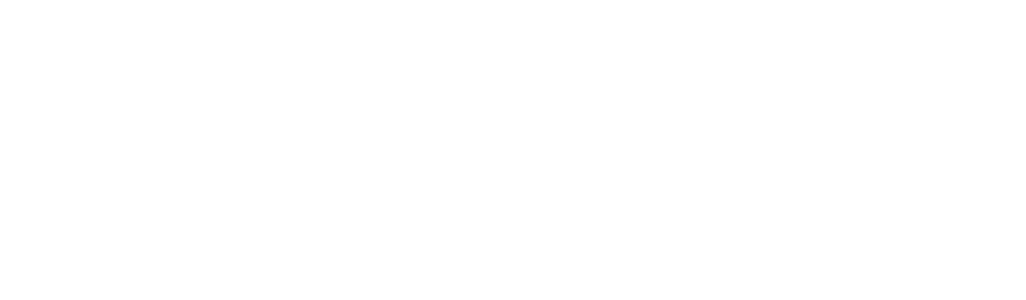
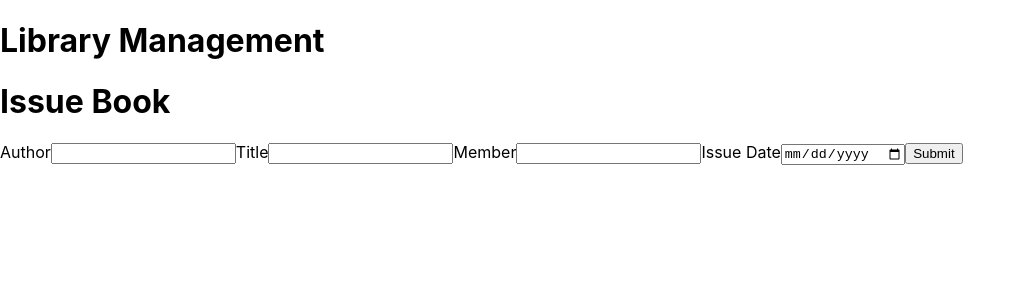
Before and after one commit to vinyselopal/LibraryManagementClient, a React (Create React App) app: page /issue_book in a window 1280 px wide. Before the commit this address had no page. Shown: the top 300 px of the page, without its empty margins (0-1026 px from the left). Built offline with nearby package versions, Linux system fonts and the light colour scheme.

Commit message:
create IssueBook component and api

```diff
--- a/src/App.js
+++ b/src/App.js
@@ -4,6 +4,7 @@
 import AddBooks from "./pages/AddBooks";
 import SearchBooks from "./pages/SearchBooks";
 import Layout from "./pages/Layout";
+import IssueBook from "./pages/IssueBook";
 
 function App() {
   return (
@@ -12,6 +13,7 @@
         <Route path="/" element={<Layout />}>
           <Route path="search_books" element={<SearchBooks />} />
           <Route path="add_books" element={<AddBooks />} />
+          <Route path="issue_book" element={<IssueBook />} />
         </Route>
       </Routes>
     </BrowserRouter>
--- a/src/apis.js
+++ b/src/apis.js
@@ -30,3 +30,15 @@
   const confirmation = parsedResponse.message;
   return confirmation;
 };
+
+export const issueBook = async (fields) => {
+  console.log(fields);
+  const response = await fetch(BASE_URL + "/members/issue_book", {
+    body: JSON.stringify(fields),
+    method: "POST",
+    "Content-Type": "application/json",
+  });
+  const parsedResponse = await response.json();
+  const confirmation = parsedResponse.message;
+  return confirmation;
+};
--- a/src/pages/AddBooks.jsx
+++ b/src/pages/AddBooks.jsx
@@ -11,7 +11,7 @@
     const [flashMessage, setFlashMessage] = useState("")
     const [flashVisibility, setFlashVisibility] = useState(false)
 
-    const handleSubmit = async (e) => {
+    const handleFormSubmit = async (e) => {
         e.preventDefault()
         const response = await importBooks(formData)
         setBooks(response)
@@ -53,14 +53,14 @@
             }
             <div>
                 <button onClick={handleSubmission}>Add selected records</button>
-                <form onSubmit={handleSubmit}>
+                <form onSubmit={handleFormSubmit}>
                     <label name='author'>Author</label>
                     <input type="text" defaultValue={formData.author} onChange={handleChange} name='author'/>
                     <label name='title'>Title</label>
                     <input type="text" defaultValue={formData.title} onChange={handleChange} name='title'/>
                     <label name='quantity'>Quantity</label>
                     <input type="number" defaultValue={formData.quantity} onChange={handleChange} name='quantity'/>
-                    <button type='submit'>Submit</button>
+                    <button type='submit'>Import</button>
                 </form>
             </div>
             <List records={books} actionButton={selectButton}/>
--- /dev/null
+++ b/src/pages/IssueBook.jsx
@@ -0,0 +1,48 @@
+import {useState, useEffect} from "react"
+import {issueBook} from '../apis'
+
+import Flash from "../components/Flash"
+
+const AddBooks = () => {
+    const [formData, setFormData] = useState({book_author: '', book_title: '', member_email: "", issue_date: ""})
+    const [flashMessage, setFlashMessage] = useState("")
+    const [flashVisibility, setFlashVisibility] = useState(false)
+
+    const handleFormSubmit = async (e) => {
+        e.preventDefault()
+        const confirmation = await issueBook(formData)
+        setFlashMessage(confirmation)
+        setFlashVisibility(true)
+    }
+
+    const handleChange = (e) => {
+        const {name, value} = e.target
+        setFormData((preFormData) => ({...preFormData, [name]: value}))
+    }
+
+    return (
+        <div>
+            <h1>Issue Book</h1>
+            {
+                flashVisibility?
+                <Flash message={flashMessage}/>:
+                null
+            }
+            <div>
+                <form onSubmit={handleFormSubmit}>
+                    <label name='book_author'>Author</label>
+                    <input type="text" defaultValue={formData.book_author} onChange={handleChange} name='book_author'/>
+                    <label name='book_title'>Title</label>
+                    <input type="text" defaultValue={formData.book_title} onChange={handleChange} name='book_title'/>
+                    <label name='member_email'>Member</label>
+                    <input type="text" defaultValue={formData.member_email} onChange={handleChange} name='member_email'/>
+                    <label name='issue_date'>Issue Date</label>
+                    <input type="date" defaultValue={formData.issue_date} onChange={handleChange} name='issue_date'/>
+                    <button type='submit'>Submit</button>
+                </form>
+            </div>
+        </div>
+    )
+}
+
+export default AddBooks
```
